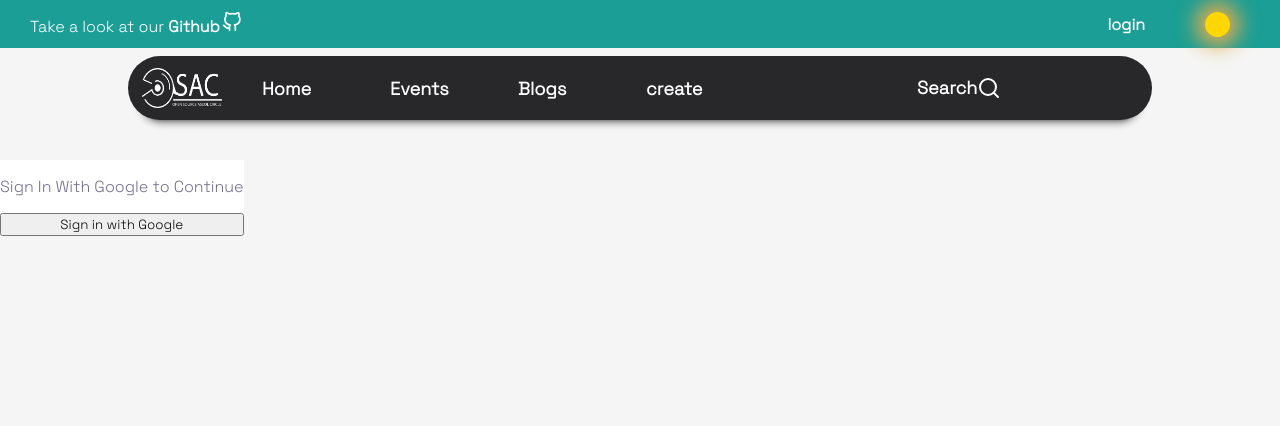
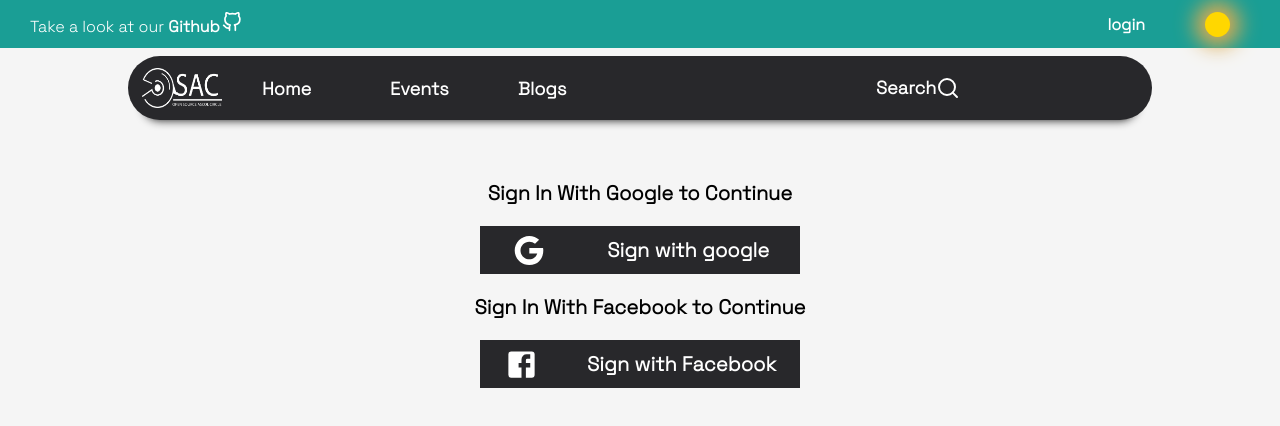
Before and after one commit to Pradipchap/osac-website-boots, a React (Create React App) app: page /login in a window 1280 px wide. Shown: the top 426 px of the page. Built offline with nearby package versions, Linux system fonts and the light colour scheme.

Commit message:
upto blog go into database

```diff
--- a/package.json
+++ b/package.json
@@ -3,8 +3,11 @@
   "version": "0.1.0",
   "private": true,
   "dependencies": {
+    "@emotion/react": "^11.10.5",
+    "@emotion/styled": "^11.10.5",
     "@iconscout/unicons": "^4.0.1",
     "@mui/icons-material": "^5.11.0",
+    "@mui/material": "^5.11.0",
     "@testing-library/jest-dom": "^5.16.5",
     "@testing-library/react": "^13.4.0",
     "@testing-library/user-event": "^13.5.0",
--- a/public/index.html
+++ b/public/index.html
@@ -17,6 +17,7 @@
     <link rel="manifest" href="%PUBLIC_URL%/manifest.json" />
 
     <link rel="stylesheet" href="./custom.css">
+    <link rel="stylesheet" href="./login.css">
 
     <link rel="stylesheet" href="https://unicons.iconscout.com/release/v4.0.0/css/line.css">
     <link rel="preconnect" href="https://fonts.googleapis.com">
--- /dev/null
+++ b/public/login.css
@@ -0,0 +1,61 @@
+/* position:'absolute',marginTop:'10rem',backgroundColor:'white',display:'flex',flexDirection:'column'}} */
+
+.loginPage{
+    /* position: absolute; */
+    width: 50rem;
+    height: 40rem;
+
+    /* background-color: white; */
+    display: flex;
+  flex-direction: column;
+  /* justify-content: center; */
+/* margin: auto; */
+  align-items: center;
+  margin-top: 10rem;
+
+
+}
+.login{
+    width: 100%;
+    height: 30rem;
+    display: flex;
+    flex-direction: column;
+    align-items: center;
+    justify-content:center;
+    justify-items: center;
+}
+.loginPage p{
+    font-size: 20px;
+    font-weight: bolder;
+    color: black;
+}
+.login-with-google-btn{
+    font-size: 16px;
+    background-color:#00a99d;
+    background-color: #28282B;
+    height: 3rem;
+    width: 20rem;
+    color: white;
+    display: flex;
+    align-items: center;
+    justify-content: space-around;
+}
+.login-with-google-btn:hover{
+    background-color: #0d0d49;
+}
+.profile{
+    height: 2.2rem;
+    width: 2.2rem;
+    border-radius: 100%;
+display: flex;
+
+justify-content: center;
+align-items: center;
+
+    background-color:#bb3bc3;
+}
+.profile p{
+    color: white;
+    font-size: large;
+
+}
--- a/src/App.js
+++ b/src/App.js
@@ -10,42 +10,81 @@
 import { BrowserRouter as Router, Routes, Route } from "react-router-dom";
 import { useState } from "react";
 import { signOut } from "firebase/auth";
-import { auth } from "../src/components/config";
+import { auth ,provider} from "../src/components/config";
+
+import { signInWithPopup } from "firebase/auth";
 
 export default function App() {
-  const [isAuth, setisAuth] = useState(false);
+  const [isAuth, setisAuth] = useState(localStorage.getItem("isAuth"));
+  // const [name, setname] = useState(localStorage.getItem("name"));
+  // if(auth===null){
+  // setname('Login')
+  // }
+  const [name, setname] = useState(localStorage.getItem("name"));
 
-  const logout=()=>{
-    signOut(auth).then(()=>{
+  console.log(localStorage.getItem("isAuth"));
+
+  const logout = () => {
+    signOut(auth).then(() => {
+      setname("Login");
       localStorage.clear();
       setisAuth(false);
+
       window.location.pathname("/login");
-    })
-  }
+    });
+  };
+
+  const signInWithGoogle = async () => {
+    await signInWithPopup(auth, provider).then((result) => {
+      localStorage.setItem("isAuth",true,)
+
+      localStorage.setItem("name",auth.currentUser.displayName,)
+      setisAuth(true)
+setname(auth.currentUser.displayName)
+      window.location.pathname("/");
+    });
+  };
+
   return (
     <>
       <Router>
-        <Navbar is={isAuth} logfunc={logout}/>
+        {/* <Navbar is={isAuth} logfunc={logout} user={user!==null&&user.displayName}/> */}
+        <Navbar
+          is={isAuth}
+          logfunc={logout}
+          name={name !== null ? name : "login"}
+          setname={setname}
+
+
+        />
         <Routes>
           <Route
             exact
             path="/"
             element={
-              <div className='homelow'>
-
-
+              <div className="homelow">
                 <div className="all-below">
-                <Hometop/>
-                <Main />
-                <Community />
-                <Footer/>
-              </div>
+                  <Hometop />
+                  <Main />
+                  <Community />
+                  <Footer />
+                </div>
               </div>
             }
           />
           <Route exact path="/events" element={<Events />} />
-          <Route exact path="/createblog" element={<Create/>}/>
-          <Route exact path="/login" element={<Login setisAuth={setisAuth}/>}/>        </Routes>
+          <Route
+            exact
+            path="/createblog"
+            element={<Create isAuth={isAuth} />}
+          />
+          <Route
+            exact
+            path="/login"
+            element={<Login setisAuth={setisAuth} signInWithGoogle={signInWithGoogle} />}
+          />
+        </Routes>
+        {/* <Login setisAuth={setisAuth}/> */}
       </Router>
     </>
   );
--- a/src/components/blogspost/createblog.js
+++ b/src/components/blogspost/createblog.js
@@ -1,30 +1,62 @@
-import React from 'react'
+import React from "react";
+import { useState,useEffect } from "react";
+import { addDoc, collection } from "firebase/firestore";
+import { db } from "../config";
+import { auth } from "../config";
+import {  useNavigate } from "react-router-dom";
+
+export default function Create(props) {
+  const postCollectionRef = collection(db, "blogpost");
+  const [title, settitle] = useState("");
+  const [desc, setdesc] = useState("");
+
+  let navigate=useNavigate();
+  const createpost = async () => {
+    await addDoc(postCollectionRef, {
+      title,
+      desc,
+      author: { name: auth.currentUser.displayName, id: auth.currentUser.uid },
+    });
+    navigate("/")
+  };
+  useEffect(() => {
+    if(!props.isAuth){
+      navigate("../login");
+    }
+
+  }, )
 
 
-import { Component } from 'react'
-
-
-export default class Create extends Component {
-
-
-
-  render() {
-    return (
-      <>
+  return (
+    <>
       <div className="blog">
-      <div className="addblog" > addBlog</div>
-      <div className="publishedBlogs" style={{display:'flex',flexDirection:'column'}}>
-        <div className="name"><input type="text" /></div>
-        <div className="input">
-          <textarea name="blog" id="b" cols="30" rows="10"></textarea>
+        <div className="addblog"> addBlog</div>
+        <div
+          className="publishedBlogs"
+          style={{ display: "flex", flexDirection: "column" }}
+        >
+          <div className="name">
+            <input
+              type="text"
+              onChange={(event) => {
+                settitle(event.target.value);
+              }}
+            />
+          </div>
+          <div className="input">
+            <textarea
+              name="blog"
+              id="b"
+              cols="30"
+              rows="10"
+              onChange={(event) => {
+                setdesc(event.target.value);
+              }}
+            ></textarea>
+          </div>
+          <button onClick={createpost}>Submit</button>
         </div>
-        <button>Submit</button>
-
       </div>
-      </div>
-
-
-      </>
-    )
-  }
+    </>
+  );
 }
--- a/src/components/blogspost/login.js
+++ b/src/components/blogspost/login.js
@@ -1,27 +1,39 @@
 import React from "react";
-import { auth, provider } from "../config";
-import {signInWithPopup} from "firebase/auth"
-import { useNavigate } from "react-router-dom";
+// import { auth, provider } from "../config";
+// import { signInWithPopup } from "firebase/auth";
+// import { useNavigate } from "react-router-dom";
+import FacebookIcon from '@mui/icons-material/Facebook';
+import GoogleIcon from  '@mui/icons-material/Google';
 
-export default function Login({setisAuth}) {
-  let navigate=useNavigate();
-const signInWithGoogle=async()=>{
-  await signInWithPopup(auth,provider).then((result)=>{
-    // localStorage.setItem("isAuth",true)
-    setisAuth(true);
-    navigate("/");
-  })
+export default function Login(props) {
+  // let navigate = useNavigate();
+  // const signInWithGoogle = async () => {
+  //   await signInWithPopup(auth, provider).then((result) => {
+  //     localStorage.setItem("isAuth",true,)
 
-}
+  //     localStorage.setItem("name",auth.currentUser.displayName,)
+  //     setisAuth(true)
 
-  return <>
-  <div className="loginPage" style={{position:'absolute',marginTop:'10rem',backgroundColor:'white',display:'flex',flexDirection:'column'}}>
-  <p>Sign In With Google to Continue</p>
-
-<button className="login-with-google-btn" onClick={signInWithGoogle}>Sign in with Google</button>
-
-  </div>
+  //     navigate("/");
+  //   });
+  // };
 
 
-  </>;
+  return (
+    <div className="login">
+      <div className="loginPage">
+        <p>Sign In With Google to Continue</p>
+
+
+        <div className="login-with-google-btn" onClick={props.signInWithGoogle}>
+        <GoogleIcon fontSize="large"/> <p style={{color:'white'}}>Sign with google</p>
+        </div>
+        <p>Sign In With Facebook to Continue</p>
+
+        <div className="login-with-google-btn" onClick={props.signInWithGoogle}>
+          <FacebookIcon fontSize="large"/> <p style={{color:'white'}}>Sign with Facebook</p>
+        </div>
+      </div>
+    </div>
+  );
 }
--- a/src/components/navbar.js
+++ b/src/components/navbar.js
@@ -6,6 +6,7 @@
 import Sidebar from "./sidebar";
 import { Link } from "react-router-dom";
 import { GitHub } from "react-feather";
+
 // import LightModeIcon from '@mui/icons-material/LightMode';
 
 export default function Navbar(props) {
@@ -45,7 +46,12 @@
       <div className="join">
         <a
           className="first"
-          style={{ cursor: "pointer", color: "white", textDecoration: "none",marginLeft:'30px' }}
+          style={{
+            cursor: "pointer",
+            color: "white",
+            textDecoration: "none",
+            marginLeft: "30px",
+          }}
           href="https://github.com/OSAC/OSAC-Forum"
           target="_"
         >
@@ -53,18 +59,25 @@
           {<GitHub height="20px" />}
         </a>
         <div className="second">
-          <Link
+          <a
             className=""
-            to={"./login"}
+            href={"./login"}
             onClick={props.logfunc}
-            style={{ cursor: "pointer",marginRight:'60px',textDecoration:'none',color:'white',fontWeight:'bold' }}
-          >
-            {props.is ? "logout" : "login"}{" "}
-          </Link>
+            style={{
+              cursor: "pointer",
+              marginRight: "60px",
+              textDecoration: "none",
+              color: "white",
+              fontWeight: "bold",
+            }}
+          >{props.name==="login"?"login":<div className="profile"><p>{props.name.charAt(0)}</p></div >}
+
+            {/* {props.name} */}
+          </a>
           <div
             className={mode}
             onClick={clickmode}
-            style={{ borderRadius: "100%",marginRight:'20px' }}
+            style={{ borderRadius: "100%", marginRight: "20px" }}
           ></div>
         </div>
       </div>
@@ -86,9 +99,11 @@
             <p>Blogs</p>
           </Link>
           {/* { !props.is?<Link className="navItems" to='./login'><p>Login</p></Link>:<p className="navItems" onClick={props.logfunc} style={{cursor:'pointer'}}>Logout</p>} */}
-          <Link className="navItems" to="./createblog">
-            <p>create</p>
-          </Link>
+          {props.is && (
+            <Link className="navItems" to="./createblog">
+              <p>create</p>
+            </Link>
+          )}
         </div>
         <div className="rightItems">
           <div className="navItems search">
```
Also changed, not shown: public/custom.css (+24 -17 lines), src/components/profile.js (added, +12 -0 lines), 1 other file (tests, documents, lock files or other folders).
